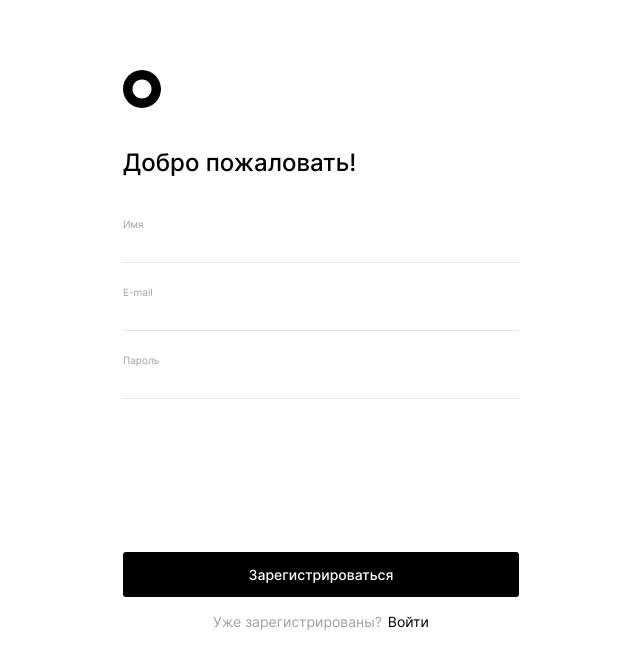
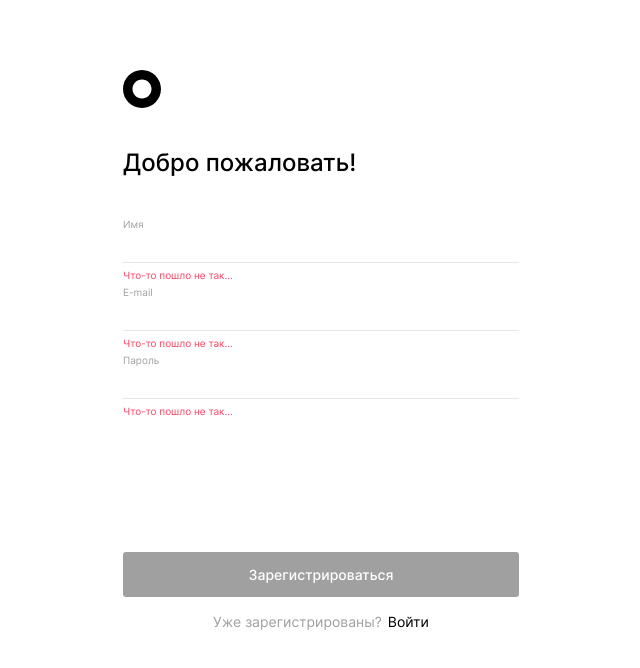
Before and after one commit to tatiana-dorokhova/movies-explorer-frontend, a React (Create React App) app: page /sign-up in a window 1280 px wide. Shown: the top 668 px of the page, without its empty margins (319-959 px from the left). Built offline with nearby package versions, Linux system fonts and the light colour scheme.

Commit message:
validation in auth form added

```diff
--- a/src/components/AuthForm/AuthForm.css
+++ b/src/components/AuthForm/AuthForm.css
@@ -36,6 +36,10 @@
 .auth__submit-button:hover {
   opacity: 0.8;
   cursor: pointer;
+}
+
+.auth__submit-button_inactive {
+  background-color: #a0a0a0;
 }
 
 .auth__link {
--- a/src/components/AuthForm/AuthForm.js
+++ b/src/components/AuthForm/AuthForm.js
@@ -8,9 +8,9 @@ function AuthForm(props) {
   const [email, setEmail] = React.useState('');
   const [password, setPassword] = React.useState('');
 
-  const [isNameValid, setIsNameValid] = React.useState(true);
-  const [isEmailValid, setIsEmailValid] = React.useState(true);
-  const [isPasswordValid, setIsPasswordValid] = React.useState(true);
+  const [isNameValid, setIsNameValid] = React.useState(false);
+  const [isEmailValid, setIsEmailValid] = React.useState(false);
+  const [isPasswordValid, setIsPasswordValid] = React.useState(false);
 
   function handleChange(event) {
     const { name, value, validity } = event.target;
@@ -20,7 +20,6 @@ function AuthForm(props) {
     }
     if (name === 'email') {
       setEmail(value);
-      console.log('email = ', email);
       validity.valid ? setIsEmailValid(true) : setIsEmailValid(false);
     }
     if (name === 'password') {
@@ -38,6 +37,12 @@ function AuthForm(props) {
     });
   }
 
+  function spanClassName(checkingCondition) {
+    return checkingCondition
+      ? 'auth__input-error'
+      : 'auth__input-error auth__input-error_visible auth__input-error_red-color';
+  }
+
   return (
     <div className="auth">
       <h2 className="auth__title">{props.title}</h2>
@@ -53,80 +58,53 @@ function AuthForm(props) {
           <label className="auth__label" htmlFor={props.inputName}>
             Имя
             <input
-              className={
-                isNameValid
-                  ? 'auth__input'
-                  : 'auth__input auth__input-error_red-color'
-              }
+              className={isNameValid ? 'auth__input' : 'auth__input auth__input-error_red-color'}
               type="text"
               name="name"
               value={name ?? ''}
               onChange={handleChange}
+              pattern="^[А-Яа-яЁёa-zA-Z\s\-]+$"
               required
             />
-            <span
-              className={
-                isNameValid
-                  ? 'auth__input-error'
-                  : 'auth__input-error auth__input-error_visible auth__input-error_red-color'
-              }
-            >
-              Что-то пошло не так...
-            </span>
+            <span className={spanClassName(isNameValid)}>Что-то пошло не так...</span>
           </label>
         )}
 
         <label className="auth__label" htmlFor={props.inputEmail}>
           E-mail
           <input
-            className={
-              isEmailValid
-                ? 'auth__input'
-                : 'auth__input auth__input-error_red-color'
-            }
+            className={isEmailValid ? 'auth__input' : 'auth__input auth__input-error_red-color'}
             type="email"
             name="email"
             value={email ?? ''}
             onChange={handleChange}
             required
           />
-          <span
-            className={
-              isEmailValid
-                ? 'auth__input-error'
-                : 'auth__input-error auth__input-error_visible auth__input-error_red-color'
-            }
-          >
-            Что-то пошло не так...
-          </span>
+          <span className={spanClassName(isEmailValid)}>Что-то пошло не так...</span>
         </label>
 
         <label className="auth__label" htmlFor={props.inputPassword}>
           Пароль
           <input
-            className={
-              isPasswordValid
-                ? 'auth__input'
-                : 'auth__input auth__input-error_red-color'
-            }
+            className={isPasswordValid ? 'auth__input' : 'auth__input auth__input-error_red-color'}
             type="password"
             name="password"
             value={password ?? ''}
             onChange={handleChange}
             required
           />
-          <span
-            className={
-              isPasswordValid
-                ? 'auth__input-error'
-                : 'auth__input-error auth__input-error_visible auth__input-error_red-color'
-            }
-          >
-            Что-то пошло не так...
-          </span>
+          <span className={spanClassName(isPasswordValid)}>Что-то пошло не так...</span>
         </label>
 
-        <button className="auth__submit-button" type="submit">
+        <button
+          className={
+            isNameValid && isEmailValid && isPasswordValid
+              ? 'auth__submit-button'
+              : 'auth__submit-button auth__submit-button_inactive'
+          }
+          disabled={isNameValid && isEmailValid && isPasswordValid ? false : true}
+          type="submit"
+        >
           {props.submitButtonName}
         </button>
       </form>
--- a/src/components/Movies/Movies.js
+++ b/src/components/Movies/Movies.js
@@ -88,18 +88,24 @@ function Movies(props) {
     localStorage.setItem('searchQuery', JSON.stringify(searchQuery));
     localStorage.setItem('shortFilms', JSON.stringify(shortFilms));
 
-    // поменять переменную состояния (переменная isShortFilmsOn меняется при работе свитчера)
+    // поменять переменные состояния
     setLastSearchQuery(searchQuery);
+    setIsShortFilmsOn(shortFilms);
   };
 
   const moviesBySearchQuery = findMoviesBySearchQuery({
-    films: moviesList,
+    movies: moviesList,
     searchQuery: lastSearchQuery,
+    shortFilms: isShortFilmsOn,
   });
 
   return (
     <>
-      <SearchForm onSubmit={handleSearch} />
+      <SearchForm
+        onSubmit={handleSearch}
+        lastSearchQuery={lastSearchQuery}
+        isShortFilmsOn={isShortFilmsOn}
+      />
       {/* блок с карточками отображается, если:
        1. не крутится прелоадер
        2. список карточек не пустой
--- a/src/components/SearchForm/SearchForm.js
+++ b/src/components/SearchForm/SearchForm.js
@@ -1,13 +1,25 @@
 // форма поиска, куда пользователь будет вводить запрос
 import './SearchForm.css';
 import FilterCheckbox from '../FilterCheckbox/FilterCheckbox';
-import React, { useState } from 'react';
+import React, { useState, useEffect } from 'react';
 
 function SearchForm(props) {
   const [isSearchInputEmpty, setIsSearchInputEmpty] = useState(false);
   const [searchFieldValue, setSearchFieldValue] = useState(null);
 
   const [isShortFilmSelected, setIsShortFilmSelected] = useState(false);
+
+  console.log('props.isShortFilmsOn = ', props.isShortFilmsOn);
+  console.log('props.lastSearchQuery = ', props.lastSearchQuery);
+
+  useEffect(() => {
+    if (props.lastSearchQuery) {
+      setIsSearchInputEmpty(false);
+      setSearchFieldValue(props.lastSearchQuery);
+    }
+  }, [props.lastSearchQuery, props.isShortFilmsOn]);
+
+  console.log('isSearchInputEmpty = ', isSearchInputEmpty);
 
   const handleShortFilmToggle = () => {
     setIsShortFilmSelected(!isShortFilmSelected);
@@ -25,7 +37,7 @@ function SearchForm(props) {
       event.preventDefault();
       setIsSearchInputEmpty(false);
       props.onSubmit({ searchQuery: searchFieldValue, shortFilms: isShortFilmSelected });
-      setSearchFieldValue(null);
+      //setSearchFieldValue(null);
     }
   };
 
@@ -39,7 +51,7 @@ function SearchForm(props) {
             <input
               className="search-form__input"
               type="text"
-              value={searchFieldValue ?? ''}
+              value={searchFieldValue ?? props.lastSearchQuery}
               onChange={handleChange}
               name="search-form-input"
               placeholder="Фильм"
--- a/src/utils/MoviesHandler.js
+++ b/src/utils/MoviesHandler.js
@@ -1,12 +1,16 @@
 // регистронезависимый поиск фильмов по заданному фильтру
-export const findMoviesBySearchQuery = ({ films, searchQuery }) => {
-  return films.filter((film) => {
-    return (
+export const findMoviesBySearchQuery = ({ movies, searchQuery, shortFilms }) => {
+  // найдем все фильмы по searchQuery
+  const allMovies = movies.filter(
+    (film) =>
       film.nameEN.toLowerCase().indexOf(searchQuery.toLowerCase()) !== -1 ||
-      film.nameRU.toLowerCase().indexOf(searchQuery.toLowerCase()) !== -1 ||
-      film.director.toLowerCase().indexOf(searchQuery.toLowerCase()) !== -1
-    );
-  });
+      film.nameRU.toLowerCase().indexOf(searchQuery.toLowerCase()) !== -1,
+  );
+  // отфильтруем их, если нужно, по shortFilms
+  if (shortFilms) {
+    return allMovies.filter((film) => film.duration <= 40);
+  }
+  return allMovies;
 };
 
 export const formatDuration = (totalMinutes) => {
```
